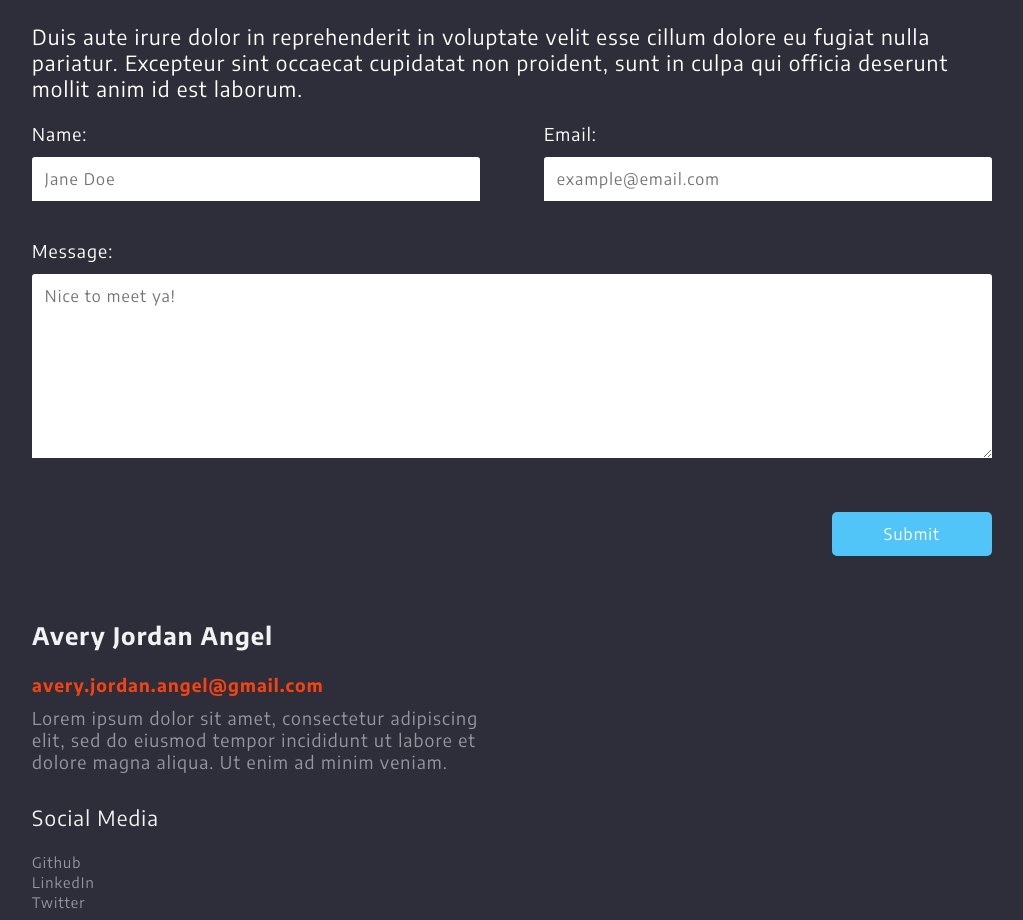
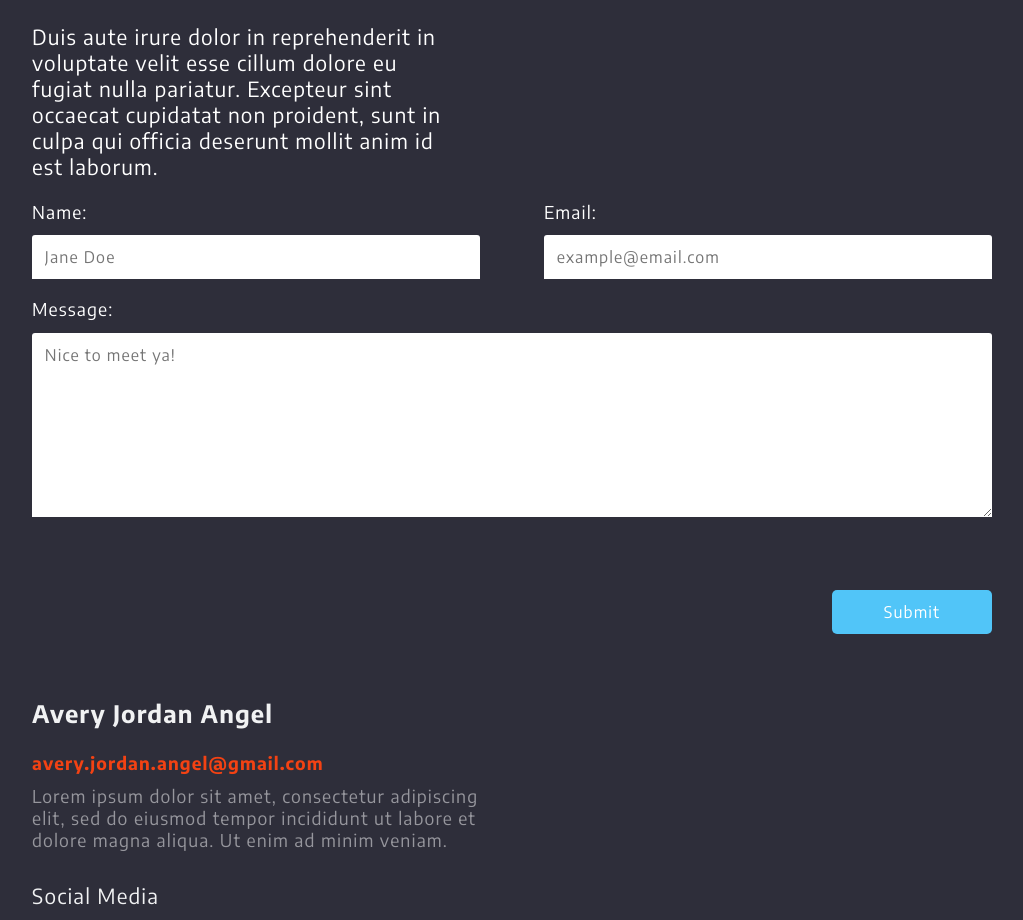
Before and after one commit to McKibbN/my-website, a React (Create React App) app: page / in a window 1280 px wide. Shown: the part 1760-2680 px from the top of the page, without its empty margins (128-1151 px from the left). Built offline with nearby package versions, Linux system fonts and the light colour scheme.

Commit message:
succces message transition
- Added successful send message to the frontend w/ transition

- added Bart Asset

note: for having a child that also has the same dimensions as the parent.

parent: {
   position: relative
}

child: {
   position: absolute;
   width: inherit;
   height: inherit;
}

```diff
--- a/src/App.css
+++ b/src/App.css
@@ -603,7 +603,6 @@ h4 {
   display: flex;
   padding: 2em 0;
   background-color: #2E2E3A;
-  display: flex;
   justify-content: center;
 }
 
@@ -621,14 +620,15 @@ h4 {
   padding-bottom: 1em;
 }
 
-.contactCard {
+.contactForm {
+  position: relative;
   align-self: center;
   width: 90vw;
+  height: 100%;
   max-width: 500px;
   border-radius: 5px;
   display: flex;
   flex-direction: column;
-  align-items: center;
 }
 
 .inputContain {
@@ -699,6 +699,44 @@ h4 {
   background-color: #F34213;
 }
 
+.successMessageBackground {
+  position: absolute;
+  width: inherit;
+  height: inherit;
+  z-index: 6;
+  background-color: #2E2E3A;
+  display: flex;
+  flex-direction: column;
+  align-items: center;
+  justify-content: center;
+  animation: messageTransition .75s cubic-bezier(.21,.07,.3,.97)
+}
+
+.successMessageContain {
+  display: flex;
+  align-items: center;
+  justify-content: center;
+  padding: 50px;
+}
+
+.successMessage {
+  color: #fff
+}
+
+.bartAsset {
+  width: 32vw;
+  max-width: 320px;
+}
+
+@keyframes messageTransition {
+  0% {
+    opacity: 0%;
+  }
+  100% {
+    opacity: 100%;
+  }
+}
+
 .errorMessage {
   color: #FF0054;
   margin-top: 4px;
@@ -711,7 +749,7 @@ h4 {
     max-width: none;
   }
 
-  .contactCard {
+  .contactForm {
     width: 75vw;
     max-width: none;
     display: grid;
@@ -722,7 +760,7 @@ h4 {
 
   .contactDetails {
     max-width: none;
-    width: 75vw
+    width: 32.5vw
   }
 
   .input {
--- a/src/App.js
+++ b/src/App.js
@@ -46,7 +46,6 @@ class App extends React.Component {
     this.setState({
       scrollPos: currentState
     });
-    console.log(this.state.scrollPos)
   }
 
   drawerClickHandle() {
--- a/src/Components/Home/ContactForm.js
+++ b/src/Components/Home/ContactForm.js
@@ -1,4 +1,5 @@
 import React from 'react'
+import BartAsset from '../../Assets/Bart.svg'
 import '../../App.css'
 
 class ContactForm extends React.Component {
@@ -51,6 +52,7 @@ class ContactForm extends React.Component {
         this.setState({ status: "ERROR" });
       }
     };
+    this.setState({ active: "" });
     xhr.send(data);
   }
 
@@ -61,12 +63,19 @@ class ContactForm extends React.Component {
           <h1 className="contactTitle">Contact</h1>
           <h3 className="contactDetails">Duis aute irure dolor in reprehenderit in voluptate velit esse cillum dolore eu fugiat nulla pariatur. Excepteur sint occaecat cupidatat non proident, sunt in culpa qui officia deserunt mollit anim id est laborum.</h3>
           <form onSubmit={this.submitForm} action="https://formspree.io/maypopad" method="post" encType="text/plain">
+            <div className="contactForm">
               {
                 this.state.status === "SUCCESS"
                 ?
-              <p>Thanks!</p>
+                <div className='successMessageBackground'>
+                  <div className="successMessageContain">
+                    <h2 className='successMessage'>Thank you kindly :D</h2>
+                  </div>
+                  <img src={BartAsset} className='bartAsset' />
+                </div>
                 :
-              <div className="contactCard">
+                null
+              }
               <div className="inputContain nameInputContain">
                 <h4 className="inputTitle">Name:</h4>
                 <input
@@ -104,7 +113,6 @@ class ContactForm extends React.Component {
               </div>
               <input type="submit" value="Submit" className='fade button contactSubmit'/>
             </div>
-            }
             {this.state.status === "ERROR" ? <h5 className='errorMessage'>Please enter all fields.</h5> : null}
           </form>
         </div>
```
Also changed, not shown: src/Assets/Bart.svg (added). Lines whose indentation alone changed are shown as unchanged.
